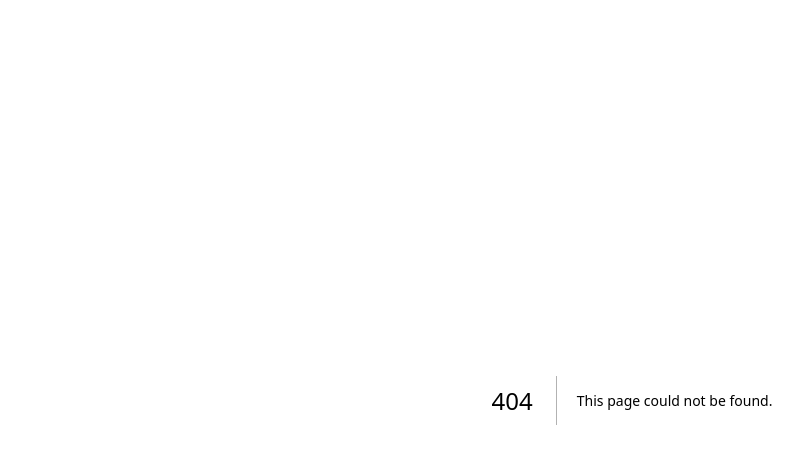
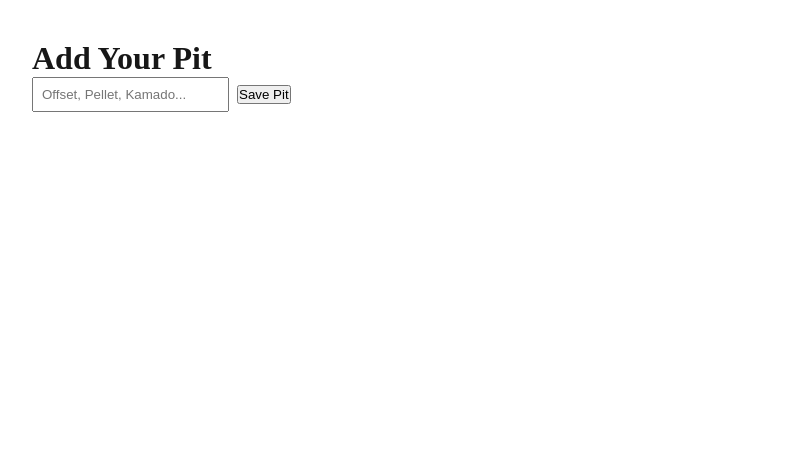
Before and after one commit to lonestarque78/The-Pit-Preacher-claude, a Next.js app in the folder apps/web/: page /setup/pits in a window 1280 px wide. Before the commit this address had no page. Shown: the top 464 px of the page, without its empty margins (8-811 px from the left). Built offline with nearby package versions, Linux system fonts and the light colour scheme.

Commit message:
Add pit setup page

```diff
--- /dev/null
+++ b/apps/web/app/setup/pits/page.tsx
@@ -0,0 +1,41 @@
+"use client";
+
+import { useState } from "react";
+import { supabase } from "@/lib/supabase";
+
+export default function PitSetupPage() {
+  const [name, setName] = useState("");
+
+  const addPit = async () => {
+    const {
+      data: { user },
+    } = await supabase.auth.getUser();
+
+    if (!user) {
+      alert("You must be logged in");
+      return;
+    }
+
+    await supabase.from("pits").insert({
+      user_id: user.id,
+      name,
+    });
+
+    window.location.href = "/setup";
+  };
+
+  return (
+    <div style={{ padding: 40 }}>
+      <h1>Add Your Pit</h1>
+
+      <input
+        placeholder="Offset, Pellet, Kamado..."
+        value={name}
+        onChange={(e) => setName(e.target.value)}
+        style={{ padding: 8, marginRight: 8 }}
+      />
+
+      <button onClick={addPit}>Save Pit</button>
+    </div>
+  );
+}
```
